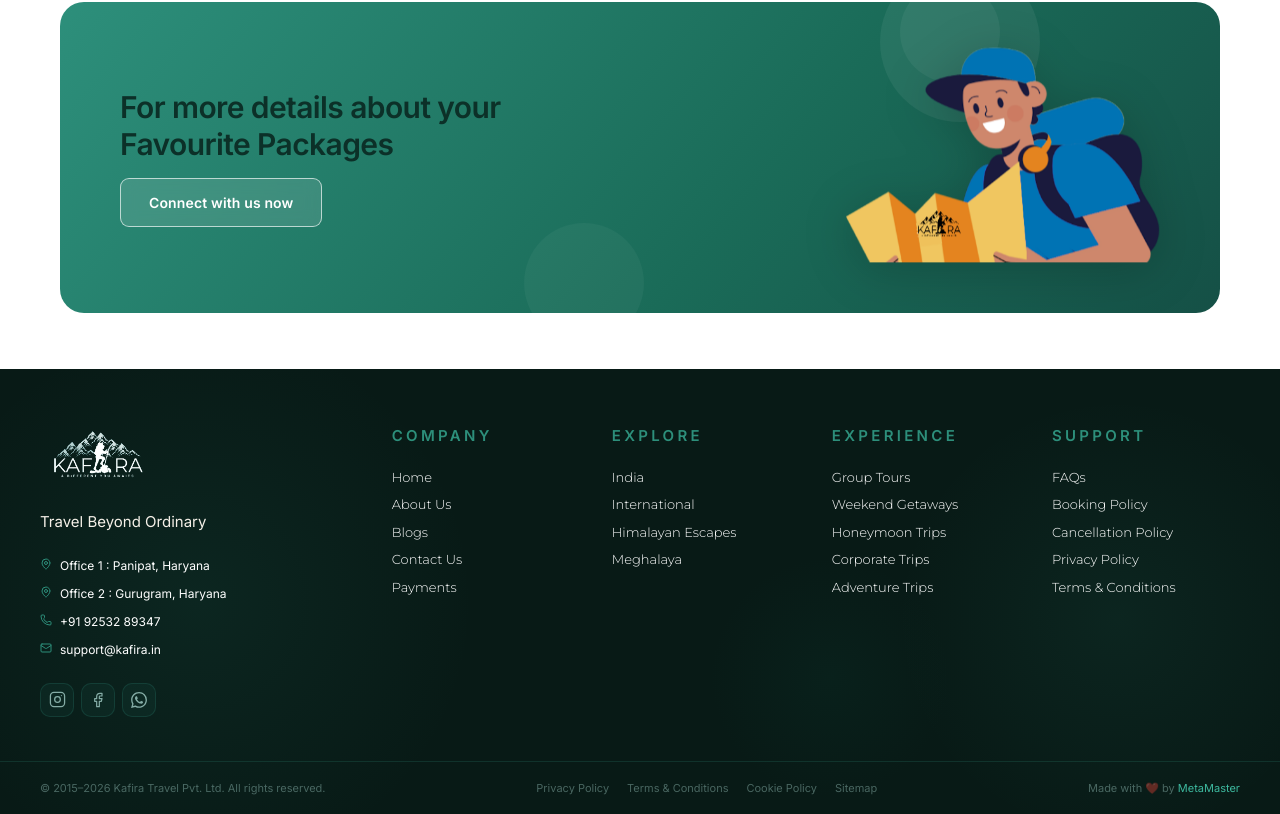
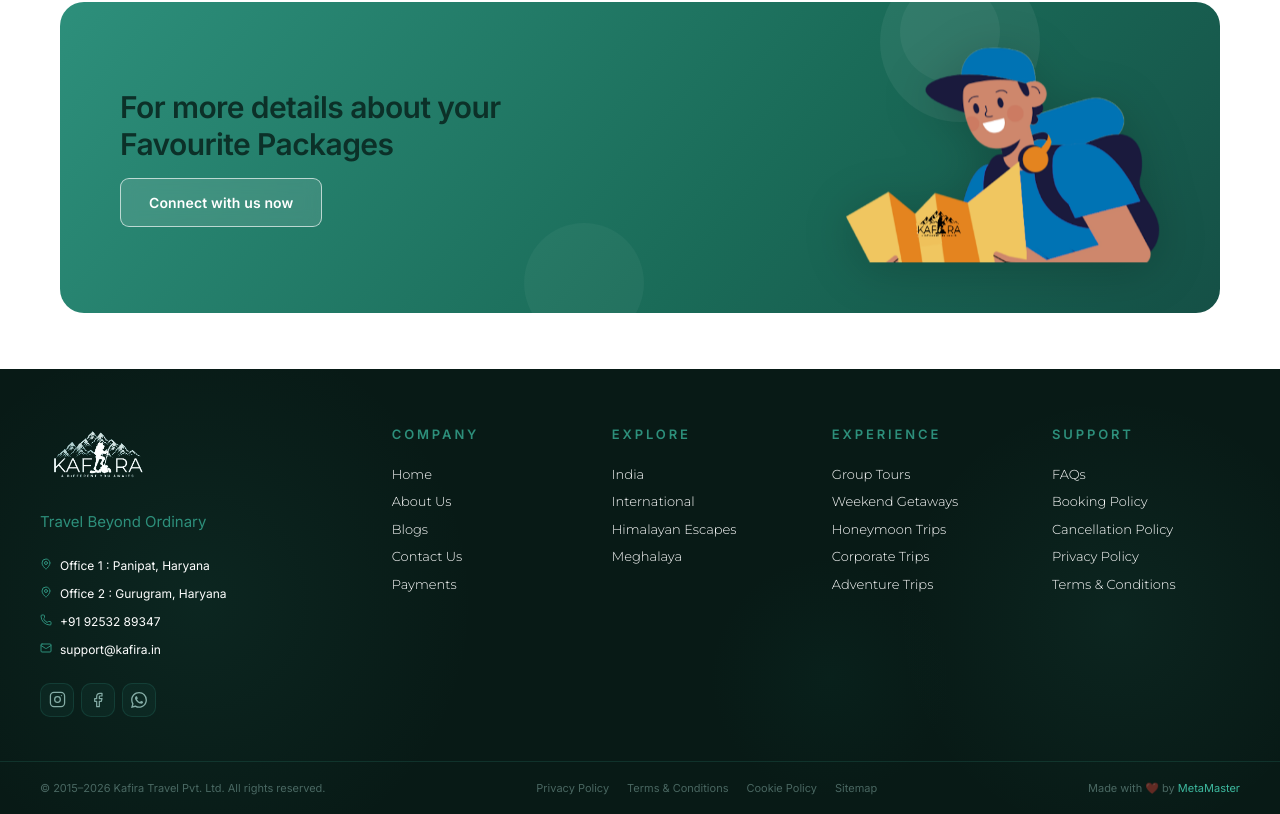
Before and after one commit to metamaster01/kafira-website, a Next.js app: page / in a window 1280 px wide. Shown: the part 7193-8007 px from the top of the page. Built offline with nearby package versions, Linux system fonts and the light colour scheme; a web font is replaced by a local one.

Commit message:
client update v3.6

```diff
--- a/components/Footer.tsx
+++ b/components/Footer.tsx
@@ -568,7 +568,7 @@
             <Image src="/logo.png" alt="Kafira" width={118} height={46} style={{ objectFit: 'contain', display: 'block' }}/>
           </a>
 
-          <p style={{ fontFamily: '"Inter",sans-serif', fontSize: 15, color: 'C.sea', lineHeight: 1.7, marginBottom: 22 }}>
+          <p style={{ fontFamily: '"Inter",sans-serif', fontSize: 15, color: '#2d8f7b', lineHeight: 1.7, marginBottom: 22 }}>
             Travel Beyond Ordinary
           </p>
 
@@ -621,7 +621,7 @@
             >
               <div style={{
                 fontFamily: '"Inter",sans-serif',
-                fontWeight: 600, fontSize: 15, color: C.sea,
+                fontWeight: 600, fontSize: 13, color: C.sea,
                 letterSpacing: '0.22em', textTransform: 'uppercase',
                 marginBottom: 16,
               }}>
```
